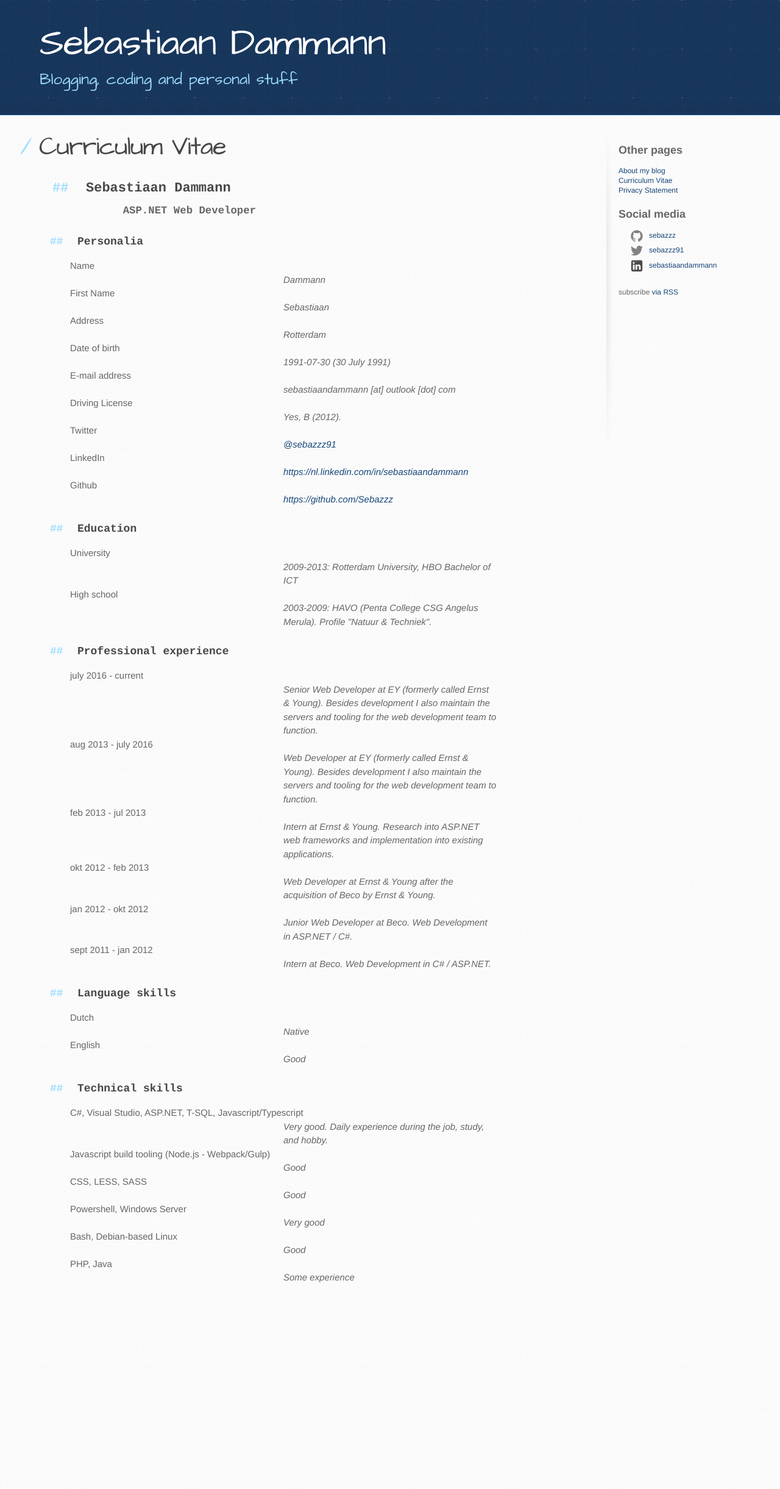
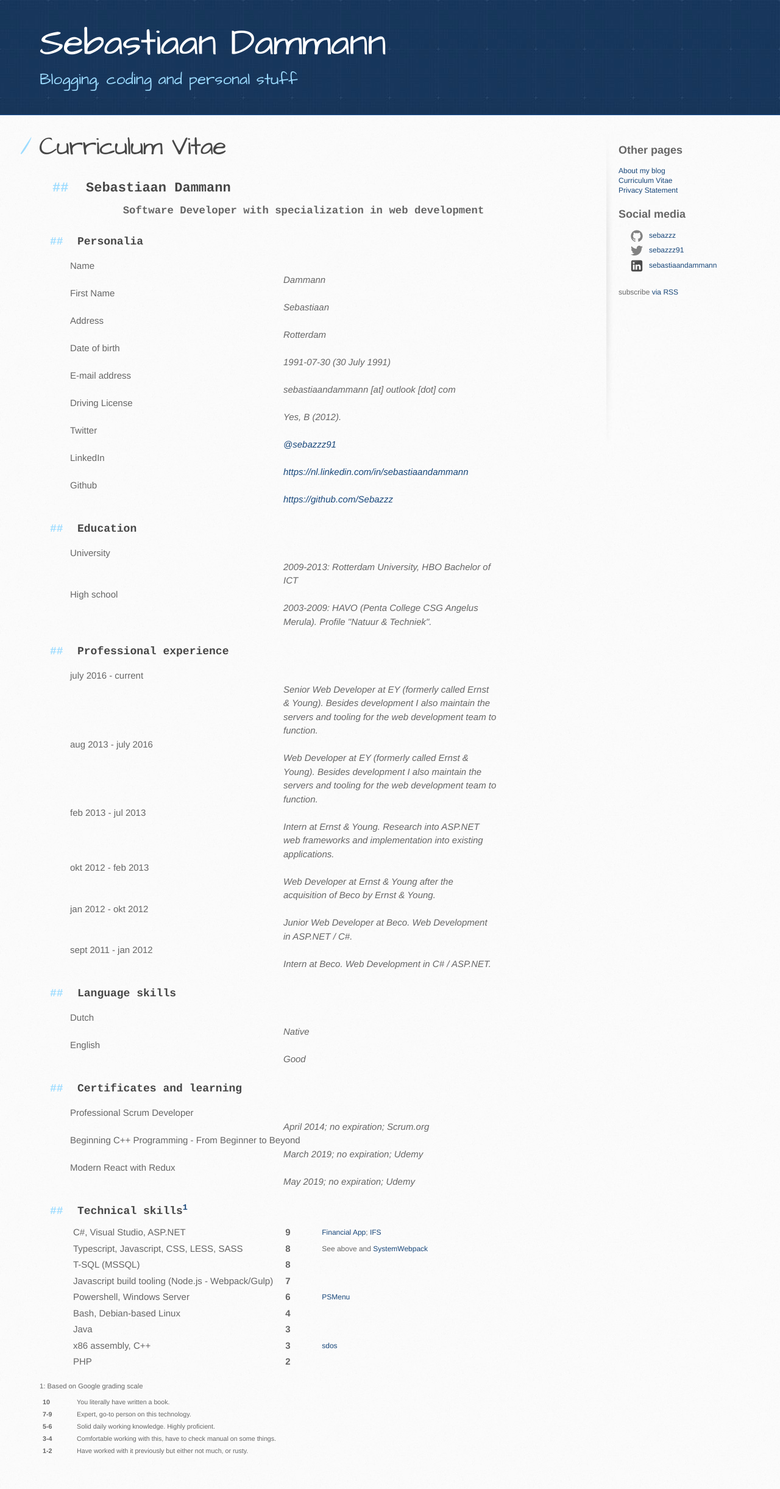
Before and after one commit to Sebazzz/sebazzz.github.io, a Jekyll site: the page built from cv.md, in a window 1280 px wide. Shown: the whole page at 61% size. Built offline with Jekyll 4.4.1, drawn with Linux system fonts in a browser that asks for light colours; comment, search, counter and statistics services are not loaded; before the commit the page ends 2159 px from its top, so only the background shows below that.

Commit message:
Update CV

```diff
--- a/cv.md
+++ b/cv.md
@@ -7,7 +7,7 @@
 <article id="cv-container">
     <h2>Sebastiaan Dammann</h2>
     <p class="sub">
-        ASP.NET Web Developer
+        Software Developer with specialization in web development
     </p>
 
     <h3>Personalia</h3>
@@ -79,24 +79,108 @@
         <dd>Good</dd>
     </dl>
 
-    <h3>Technical skills</h3>
-    <dl>
-        <dt>C#, Visual Studio, ASP.NET, T-SQL, Javascript/Typescript</dt>
-        <dd>Very good. Daily experience during the job, study, and hobby.</dd>
+	<h3>Certificates and learning</h3>
+	<dl>
+		<dt>Professional Scrum Developer</dt>
+		<dd>April 2014; no expiration; Scrum.org</dd>
 
-        <dt>Javascript build tooling (Node.js - Webpack/Gulp)</dt>
-        <dd>Good</dd>
+		<dt>Beginning C++ Programming - From Beginner to Beyond</dt>
+		<dd>March 2019; no expiration; Udemy</dd>
 
-        <dt>CSS, LESS, SASS</dt>
-        <dd>Good</dd>
+		<dt>Modern React with Redux</dt>
+		<dd>May 2019; no expiration; Udemy</dd>
+	</dl>
 
-        <dt>Powershell, Windows Server</dt>
-        <dd>Very good</dd>
+    <h3>Technical skills<a href="#google-grading-scale"><sup>1</sup></a></h3>
+	<table class="technical-skills-table">
+		<colgroup>
+			<col style="width: auto">
+			<col style="width: 4em">
+		</colgroup>
+		<tr>
+			<td>C#, Visual Studio, ASP.NET</td>
+			<td><strong>9</strong></td>
+			<td class="technical-skills-table__notes-cell">
+				<a href="https://github.com/Sebazzz/financial-app">Financial App</a>;
+				<a href="https://github.com/Sebazzz/IFS">IFS</a>
+			</td>
+		</tr>
 
-        <dt>Bash, Debian-based Linux</dt>
-        <dd>Good</dd>
+		<tr>
+			<td>Typescript, Javascript, CSS, LESS, SASS</td>
+			<td><strong>8</strong></td>
+			<td class="technical-skills-table__notes-cell">
+				See above and <a href="https://github.com/Sebazzz/SystemWebpack">SystemWebpack</a>
+			</td>
+		</tr>
 
-        <dt>PHP, Java</dt>
-        <dd>Some experience</dd>
-    </dl>
+		<tr>
+			<td>T-SQL (MSSQL)</td>
+			<td><strong>8</strong></td>
+
+		</tr>
+
+		<tr>
+			<td>Javascript build tooling (Node.js - Webpack/Gulp)</td>
+			<td><strong>7</strong></td>
+		</tr>
+
+		<tr>
+			<td>Powershell, Windows Server</td>
+			<td><strong>6</strong></td>
+			<td class="technical-skills-table__notes-cell"><a href="https://github.com/Sebazzz/PSMenu">PSMenu</a></td>
+		</tr>
+
+		<tr>
+			<td>Bash, Debian-based Linux</td>
+			<td><strong>4</strong></td>
+		</tr>
+
+		<tr>
+			<td>Java</td>
+			<td><strong>3</strong></td>
+		</tr>
+
+		<tr>
+			<td>x86 assembly, C++</td>
+			<td><strong>3</strong></td>
+			<td class="technical-skills-table__notes-cell"><a href="https://github.com/Sebazzz/sdos">sdos</a></td>
+		</tr>
+
+		<tr>
+			<td>PHP</td>
+			<td><strong>2</strong></td>
+		</tr>
+	</table>
+
 </article>
+
+<aside>
+	<sup>1: Based on Google grading scale</sup>
+	<table id="google-grading-scale" class="google-grading-scale" style="font-size: 8pt">
+		<tr>
+			<td><strong>10</strong></td>
+			<td>You literally have written a book.</td>
+		</tr>
+
+		<tr>
+			<td><strong>7-9</strong></td>
+			<td>Expert, go-to person on this technology.</td>
+		</tr>
+
+		<tr>
+			<td><strong>5-6</strong></td>
+			<td>Solid daily working knowledge. Highly proficient.</td>
+		</tr>
+
+		<tr>
+			<td><strong>3-4</strong></td>
+			<td>Comfortable working with this, have to check manual on some things.</td>
+		</tr>
+
+		<tr>
+			<td><strong>1-2</strong></td>
+			<td>Have worked with it previously but either not much, or rusty.</td>
+		</tr>
+	</table>
+</aside>
--- a/stylesheets/stylesheet.css
+++ b/stylesheets/stylesheet.css
@@ -1211,3 +1211,19 @@
 	margin-left: 2em;
 	font-size: 8pt;
 }
+
+.technical-skills-table {
+	width: auto;
+}
+
+.technical-skills-table tr td:first-child {
+	padding-right: 1em;
+}
+
+.technical-skills-table__notes-cell {
+	font-size: 0.8em;
+}
+
+.google-grading-scale {
+	font-size: 8pt;
+}
```
